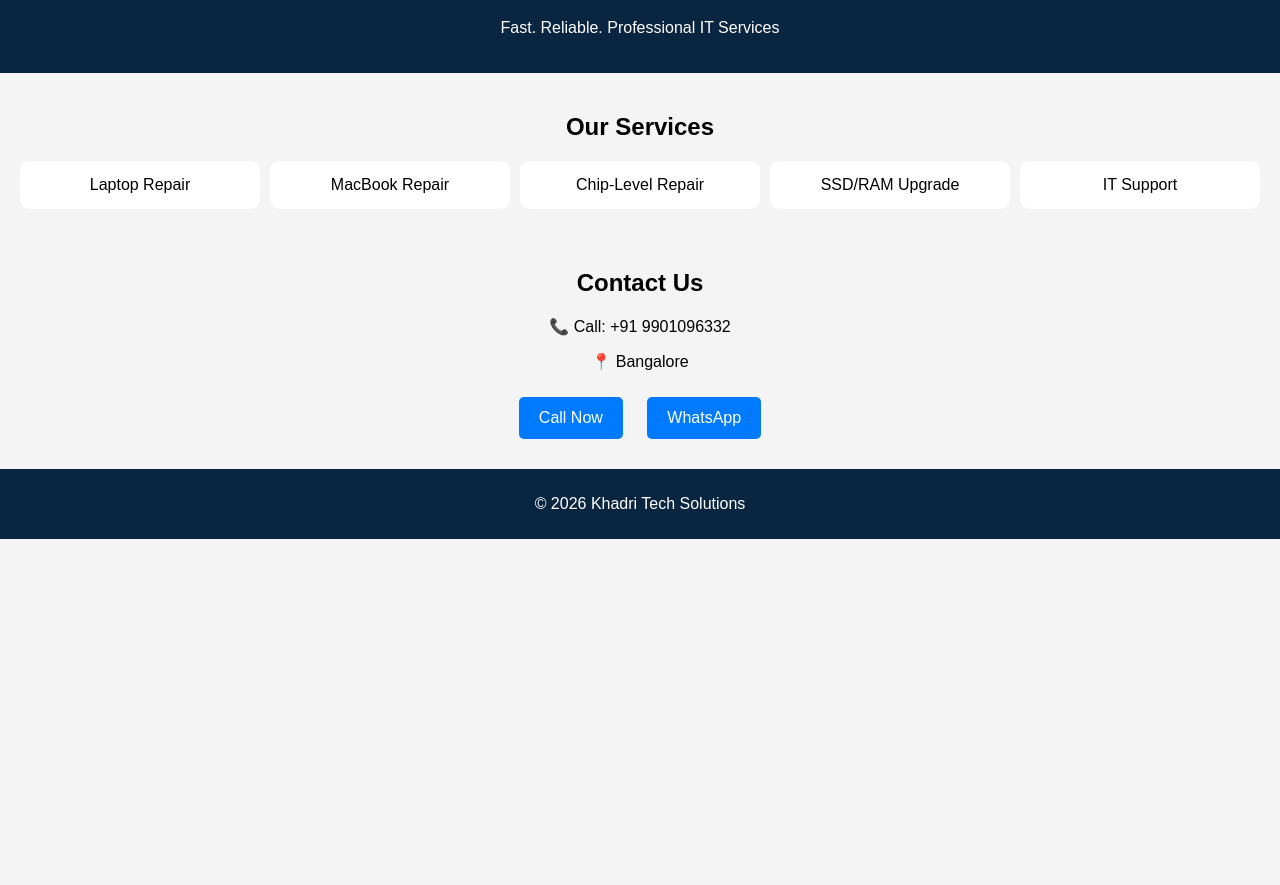
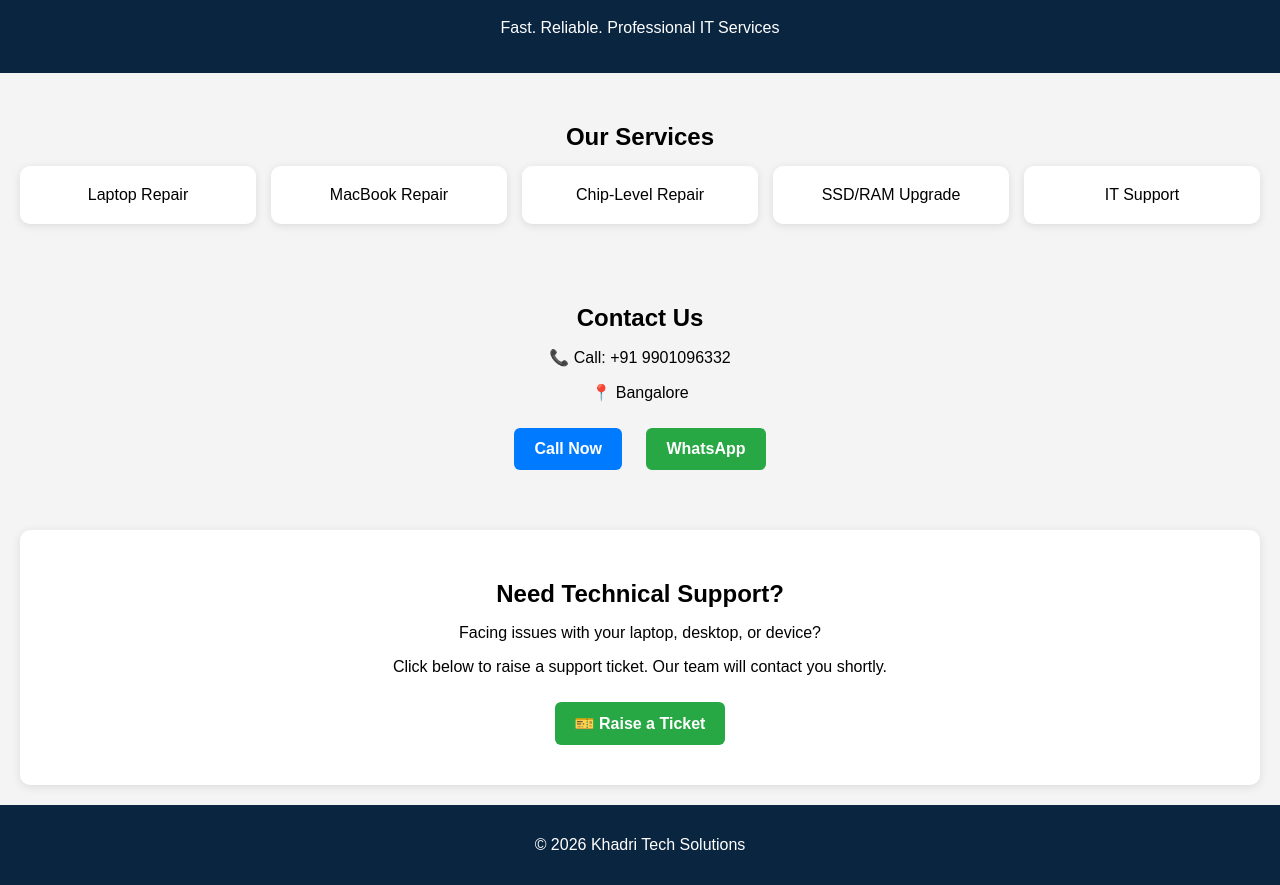
Before and after one commit to syedzahidkhadri/Khadritech, a plain HTML site: page index.html in a window 1280 px wide. Shown: the part 81-966 px from the top of the page. Before the commit the page ends 800 px from the top, so only its background shows below. Drawn offline with Linux system fonts and the light colour scheme.

Commit message:
Update index.html

```diff
--- a/index.html
+++ b/index.html
@@ -3,6 +3,7 @@
 <head>
     <title>Khadri Tech Solutions</title>
     <meta name="viewport" content="width=device-width, initial-scale=1.0">
+
     <style>
         body {
             font-family: Arial;
@@ -10,24 +11,34 @@
             background: #f4f4f4;
             text-align: center;
         }
+
         header {
             background: #0a2540;
             color: white;
             padding: 20px;
         }
+
         section {
-            padding: 20px;
+            padding: 30px 20px;
         }
+
+        h2 {
+            margin-bottom: 15px;
+        }
+
         .services {
             display: grid;
             grid-template-columns: repeat(auto-fit, minmax(150px, 1fr));
-            gap: 10px;
+            gap: 15px;
         }
+
         .card {
             background: white;
-            padding: 15px;
+            padding: 20px;
             border-radius: 10px;
+            box-shadow: 0 2px 8px rgba(0,0,0,0.1);
         }
+
         .btn {
             display: inline-block;
             margin: 10px;
@@ -35,15 +46,39 @@
             background: #007bff;
             color: white;
             text-decoration: none;
-            border-radius: 5px;
+            border-radius: 6px;
+            font-weight: bold;
+            transition: 0.3s;
         }
+
+        .btn:hover {
+            background: #0056b3;
+        }
+
+        .btn-green {
+            background: #28a745;
+        }
+
+        .btn-green:hover {
+            background: #1e7e34;
+        }
+
+        .ticket-section {
+            background: #ffffff;
+            margin: 20px;
+            border-radius: 10px;
+            padding: 30px;
+            box-shadow: 0 2px 10px rgba(0,0,0,0.1);
+        }
+
         footer {
             background: #0a2540;
             color: white;
-            padding: 10px;
+            padding: 15px;
         }
     </style>
 </head>
+
 <body>
 
 <header>
@@ -68,7 +103,18 @@
     <p>📍 Bangalore</p>
 
     <a class="btn" href="tel:+919901096332">Call Now</a>
-    <a class="btn" href="https://wa.me/919901096332">WhatsApp</a>
+    <a class="btn btn-green" href="https://wa.me/919901096332" target="_blank">WhatsApp</a>
+</section>
+
+<!-- 🎫 TICKET SECTION -->
+<section class="ticket-section">
+    <h2>Need Technical Support?</h2>
+    <p>Facing issues with your laptop, desktop, or device?</p>
+    <p>Click below to raise a support ticket. Our team will contact you shortly.</p>
+
+    <a class="btn btn-green" href="https://forms.gle/UUK4Bin7nvvTBpC78" target="_blank">
+        🎫 Raise a Ticket
+    </a>
 </section>
 
 <footer>
```
